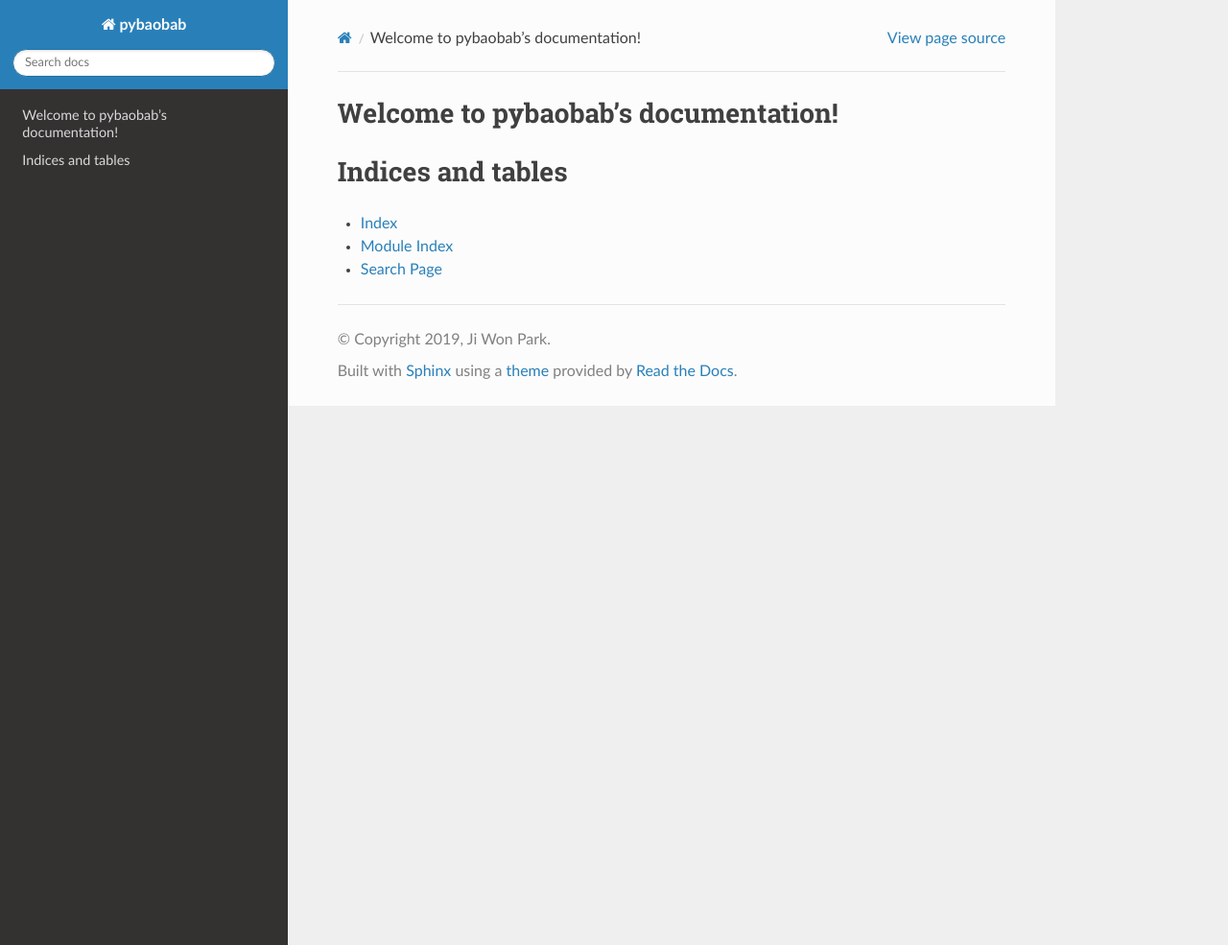
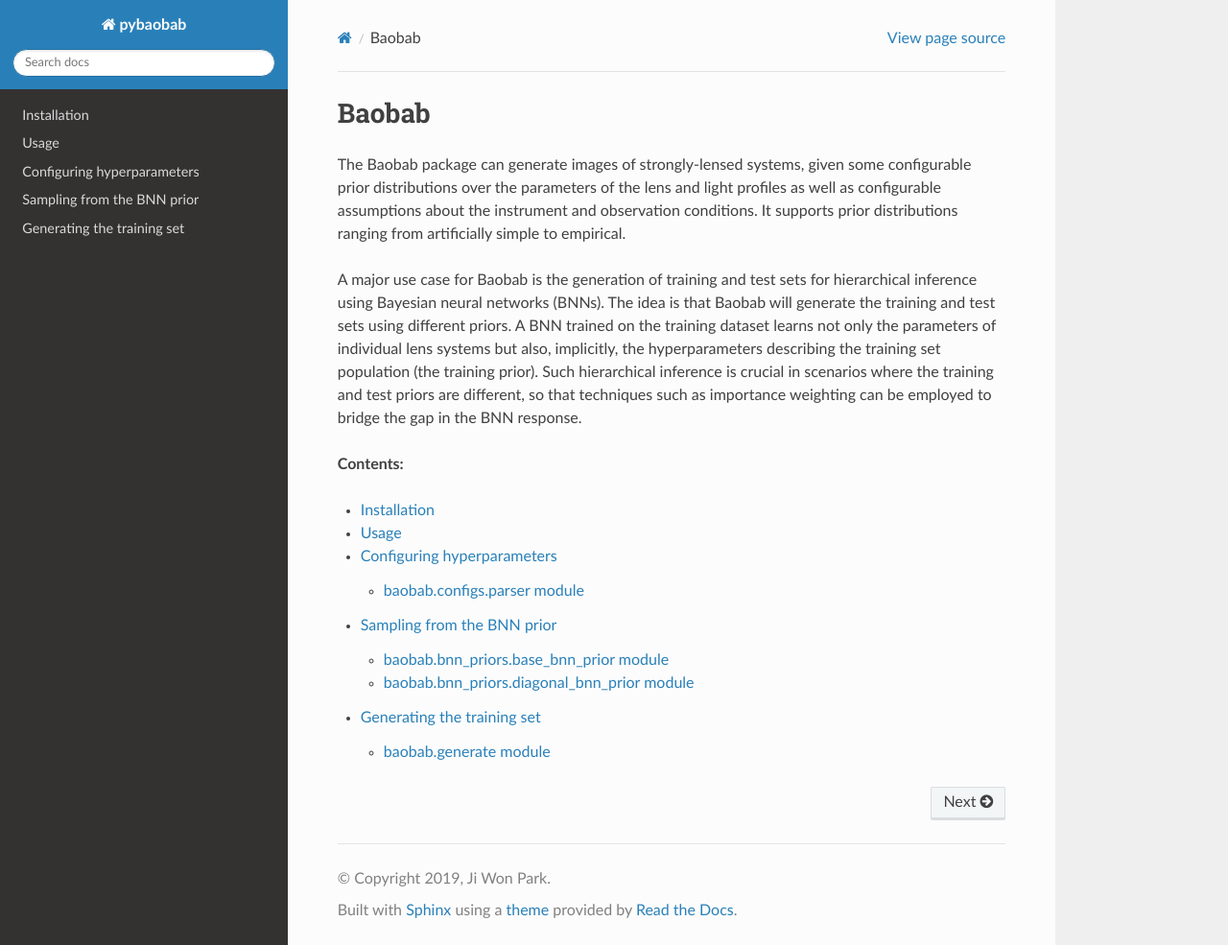
Before and after one commit to jiwoncpark/baobab, a Sphinx documentation site: the page built from docs/index.rst, in a window 1280 px wide and 985 px high. Shown: the whole window at 96% size. Built offline with Sphinx 7.4.7 and the Read the Docs theme 2.0.0, drawn with Linux system fonts in a browser that asks for light colours.

Commit message:
Edit docstring references and shell scripts for RTD

```diff
--- /dev/null
+++ b/docs/bnn_prior.rst
@@ -0,0 +1,18 @@
+Sampling from the BNN prior
+===========================
+
+baobab.bnn_priors.base_bnn_prior module
+---------------------------------------
+
+.. automodule:: baobab.bnn_priors.base_bnn_prior
+    :members:
+    :undoc-members:
+    :show-inheritance:
+
+baobab.bnn_priors.diagonal_bnn_prior module
+-------------------------------------------
+
+.. automodule:: baobab.bnn_priors.diagonal_bnn_prior
+    :members:
+    :undoc-members:
+    :show-inheritance:
--- a/docs/conf.py
+++ b/docs/conf.py
@@ -12,7 +12,7 @@
 #
 import os
 import sys
-sys.path.insert(0, os.path.abspath('..'))
+sys.path.insert(0, os.path.abspath('../baobab'))
 
 
 # -- Project information -----------------------------------------------------
@@ -33,6 +33,7 @@ release = '0.1'
 import sphinx_rtd_theme
 
 extensions = ['sphinx_rtd_theme',
+'sphinx.ext.autodoc', 'sphinx.ext.coverage', 'sphinx.ext.napoleon',
 ]
 
 # Add any paths that contain templates here, relative to this directory.
--- /dev/null
+++ b/docs/configs.rst
@@ -0,0 +1,10 @@
+Configuring hyperparameters
+===========================
+
+baobab.configs.parser module
+----------------------------
+
+.. automodule:: baobab.configs.parser
+    :members:
+    :undoc-members:
+    :show-inheritance:
--- /dev/null
+++ b/docs/generate.rst
@@ -0,0 +1,10 @@
+Generating the training set
+===========================
+
+baobab.generate module
+----------------------
+
+.. automodule:: baobab.generate
+    :members:
+    :undoc-members:
+    :show-inheritance:
--- a/docs/index.rst
+++ b/docs/index.rst
@@ -1,20 +1,17 @@
-.. pybaobab documentation master file, created by
-   sphinx-quickstart on Fri Sep  6 15:05:21 2019.
-   You can adapt this file completely to your liking, but it should at least
-   contain the root `toctree` directive.
+Baobab
+======
 
-Welcome to pybaobab's documentation!
-====================================
+The Baobab package can generate images of strongly-lensed systems, given some configurable prior distributions over the parameters of the lens and light profiles as well as configurable assumptions about the instrument and observation conditions. It supports prior distributions ranging from artificially simple to empirical.
+
+A major use case for Baobab is the generation of training and test sets for hierarchical inference using Bayesian neural networks (BNNs). The idea is that Baobab will generate the training and test sets using different priors. A BNN trained on the training dataset learns not only the parameters of individual lens systems but also, implicitly, the hyperparameters describing the training set population (the training prior). Such hierarchical inference is crucial in scenarios where the training and test priors are different, so that techniques such as importance weighting can be employed to bridge the gap in the BNN response.
+
+**Contents:**
 
 .. toctree::
    :maxdepth: 2
-   :caption: Contents:
 
-
-
-Indices and tables
-==================
-
-* :ref:`genindex`
-* :ref:`modindex`
-* :ref:`search`
+   installation
+   usage
+   configs
+   bnn_prior
+   generate
--- /dev/null
+++ b/docs/installation.rst
@@ -0,0 +1,39 @@
+============
+Installation
+============
+
+0. You'll need a Fortran compiler, which you can get on a debian system by running
+
+::
+
+$sudo apt-get install gfortran
+
+1. Virtual environments are strongly recommended, to prevent dependencies with conflicting versions. Create a conda virtual environment and activate it:
+
+::
+
+$conda create -n baobab python=3.6 -y
+$conda activate baobab
+
+2. Now do one of the following.
+
+**Option 2(a):** clone the repo (please do this if you'd like to contribute to the development).
+
+::
+
+$git clone https://github.com/jiwoncpark/baobab.git
+$cd baobab
+$pip install -e .
+
+**Option 2(b):** pip install the release version (only recommended if you're a user).
+
+::
+
+$pip install baobab
+
+
+3. (Optional) To run the notebooks, add the Jupyter kernel.
+
+::
+
+$python -m ipykernel install --user --name baobab --display-name "Python (baobab)"
--- /dev/null
+++ b/docs/usage.rst
@@ -0,0 +1,28 @@
+=====
+Usage
+=====
+
+1. Choose your favorite config file among the templates in the `configs` directory and *copy* it to a directory of your choice, e.g.
+
+::
+
+$mkdir my_config_collection
+$cp baobab/configs/tdlmc_diagonal_config.py my_config_collection/my_config.py
+
+
+2. Customize it! You might want to change the `name` field first with something recognizable. Pay special attention to the `components` field, which determines which components of the lensed system (e.g. lens light, AGN light) become sampled from relevant priors and rendered in the image.
+
+3. Generate the training set, e.g. continuing with the example in #1,
+
+::
+
+$generate my_config_collection/my_config.py
+
+Although the `n_data` (size of training set) value is specified in the config file, you may choose to override it in the command line, as in
+
+::
+
+$generate my_config_collection/my_config.py 100
+
+
+Please message @jiwoncpark with any questions.
```
Also changed, not shown: 2 other files.
